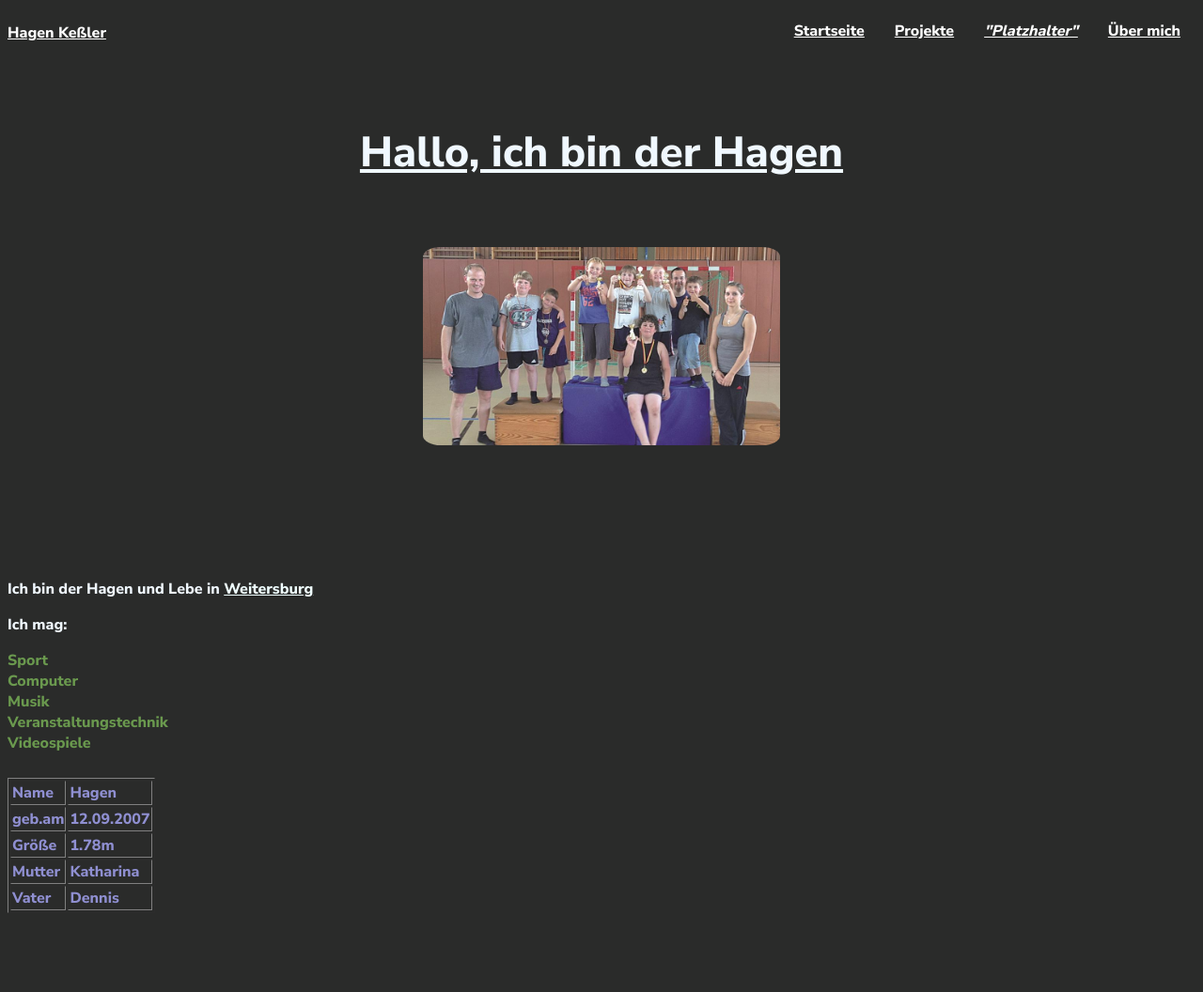
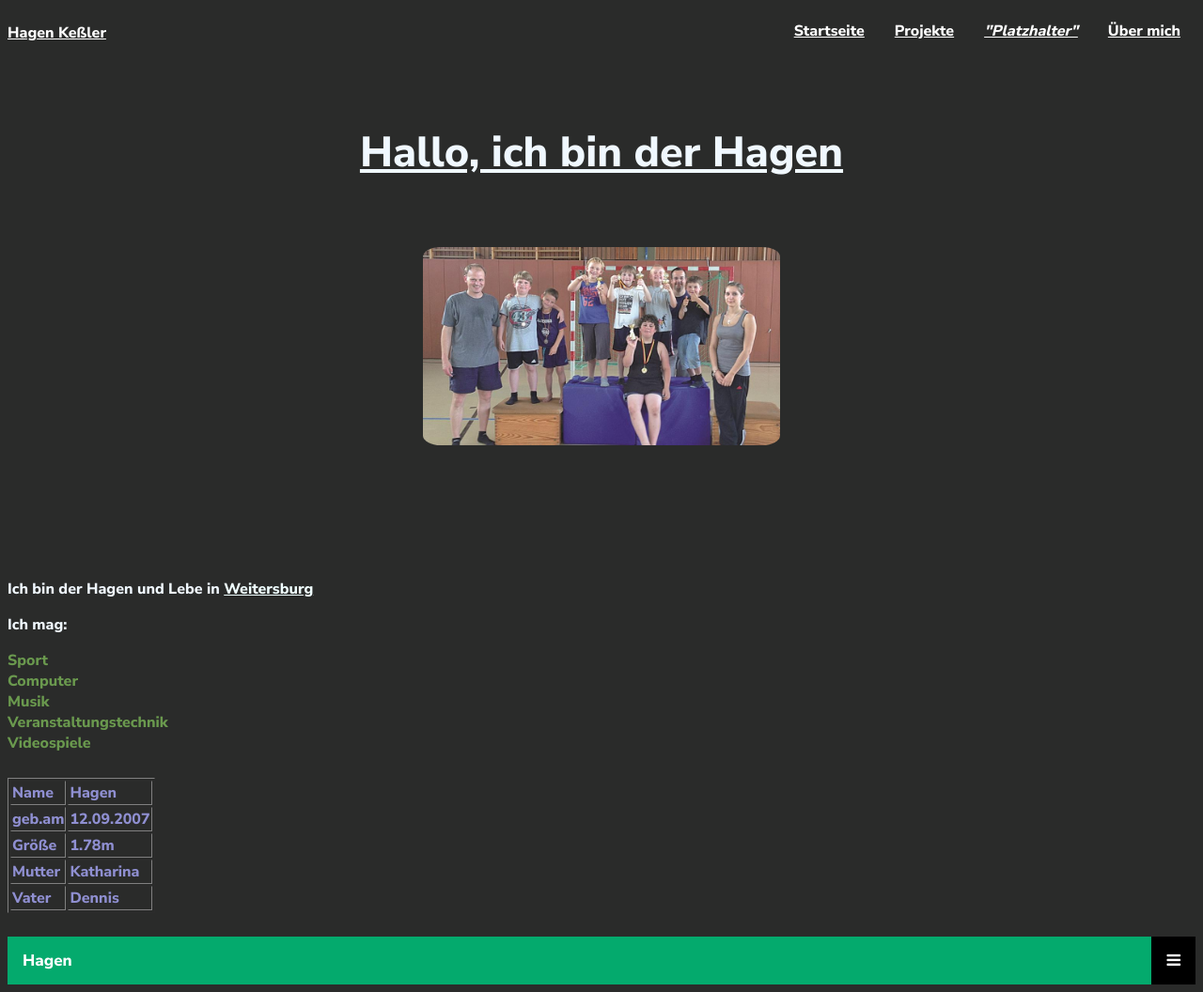
Before and after one commit to Lostpex/Informatik, a plain HTML site: page index.html in a window 1280 px wide. Shown: the whole page at 94% size. Before the commit the page ends 997 px from the top, so only its background shows below. Drawn offline with Linux system fonts and the light colour scheme; a web font is replaced by a local one.

Commit message:
asdfghjk

```diff
--- a/index.html
+++ b/index.html
@@ -4,6 +4,7 @@
     <meta charset="UTF-8">
     <meta name="viewport" content="width=device-width, initial-scale=1.0">
     <link rel="stylesheet" href="style.css">
+    <link rel="stylesheet" href="https://cdnjs.cloudflare.com/ajax/libs/font-awesome/4.7.0/css/font-awesome.min.css">
     <title>Hagen Keßler</title>
 </head>
 <body>
@@ -50,5 +51,29 @@
             <td>Dennis</td>
         </tr>
     </table>
+<!-- Top Navigation Menu -->
+<div class="topnav">
+  <a href="#home" class="active">Hagen</a>
+  <!-- Navigation links (hidden by default) -->
+  <div id="myLinks">
+    <a href="#news">News</a>
+    <a href="#contact">Contact</a>
+    <a href="#about">About</a>
+  </div>
+  <!-- "Hamburger menu" / "Bar icon" to toggle the navigation links -->
+  <a href="javascript:void(0);" class="icon" onclick="myFunction()">
+    <i class="fa fa-bars"></i>
+  </a>
+</div>
+<script>
+    function myFunction() {
+    var x = document.getElementById("myLinks");
+    if (x.style.display === "block") {
+      x.style.display = "none";
+    } else {
+      x.style.display = "block";
+    }
+  }
+</script>
 </body>
 </html>
--- a/style.css
+++ b/style.css
@@ -79,3 +79,44 @@
         .platzhalter{
             padding: 5%;
         }
+
+        .topnav {
+            overflow: hidden;
+            background-color: #333;
+            position: relative;
+          }
+
+          /* Hide the links inside the navigation menu (except for logo/home) */
+          .topnav #myLinks {
+            display: none;
+          }
+
+          /* Style navigation menu links */
+          .topnav a {
+            color: white;
+            padding: 14px 16px;
+            text-decoration: none;
+            font-size: 17px;
+            display: block;
+          }
+
+          /* Style the hamburger menu */
+          .topnav a.icon {
+            background: black;
+            display: block;
+            position: absolute;
+            right: 0;
+            top: 0;
+          }
+
+          /* Add a grey background color on mouse-over */
+          .topnav a:hover {
+            background-color: #ddd;
+            color: black;
+          }
+
+          /* Style the active link (or home/logo) */
+          .active {
+            background-color: #04AA6D;
+            color: white;
+          }
```
Also changed, not shown: script.js (added).
